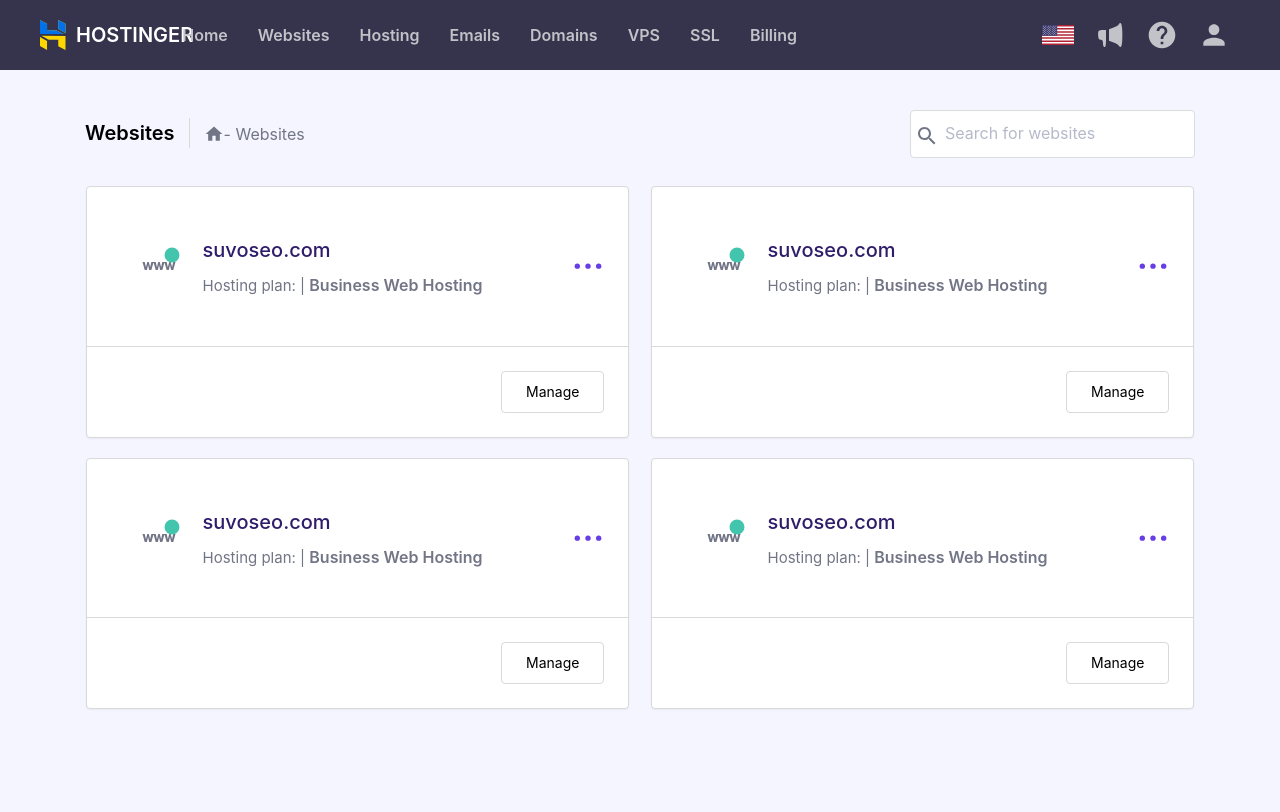
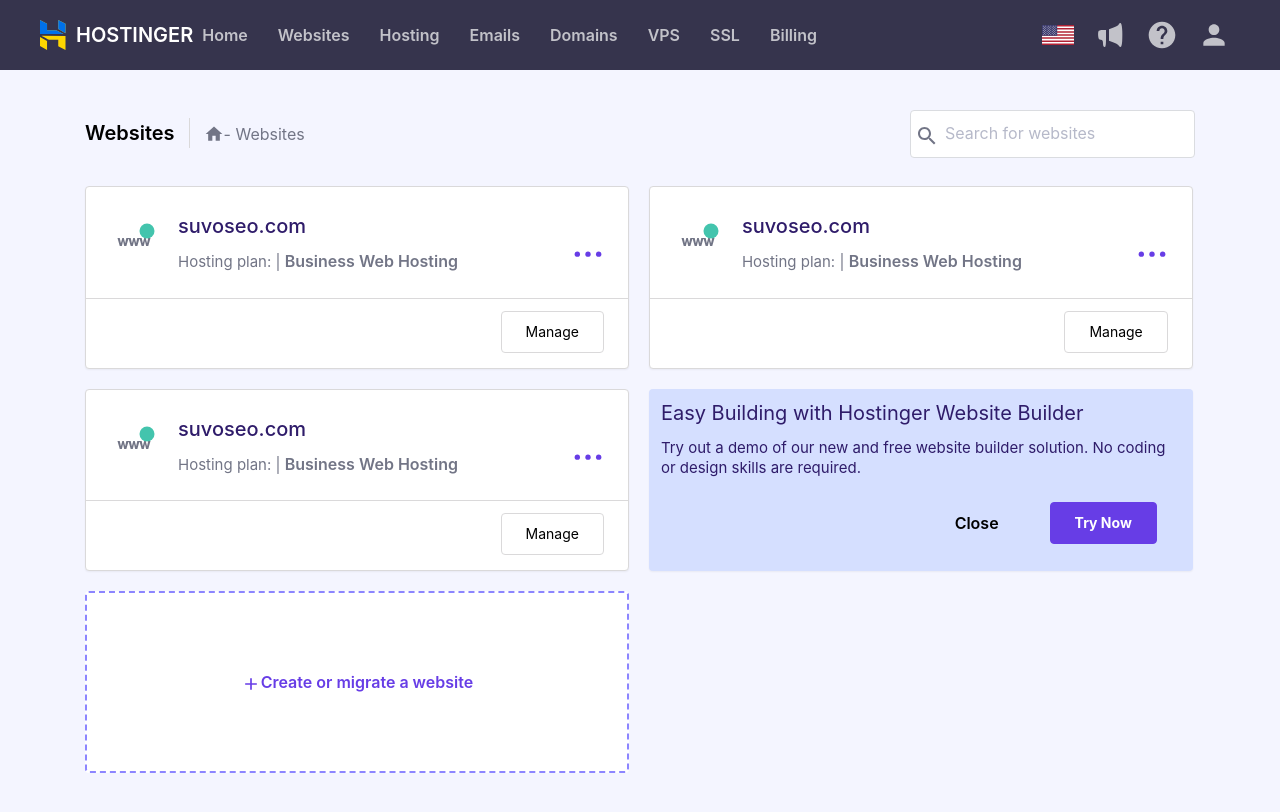
Before and after one commit to zkrana/Hostinger-clone, a React (Create React App) app: page /websites in a window 1280 px wide. Built offline with nearby package versions, Linux system fonts and the light colour scheme.

Commit message:
Website component implementation

```diff
--- a/src/App.css
+++ b/src/App.css
@@ -1,5 +1,6 @@
 .App {
   text-align: center;
+  padding-bottom: 40px;
 }
 
 .App-logo {
--- a/src/components/Header/header.css
+++ b/src/components/Header/header.css
@@ -6,6 +6,9 @@
   }
   .company-logo a {
     @apply contents;
+  }
+  .main-menu{
+    @apply ml-5;
   }
   .main-menu nav ul{
     @apply flex;
--- /dev/null
+++ b/src/components/Websites/MigrateWebsite.jsx
@@ -0,0 +1,13 @@
+import React from 'react'
+import './migrateweb.css'
+
+export default function MigrateWebsite() {
+  return (
+    <div className=' w-full sm:w-[49%]'>
+        <div className="migrate-website">
+            <svg part="svg" xmlns="http://www.w3.org/2000/svg" aria-hidden="true" aria-labelledby="icon-add" focusable="false" viewBox="0 0 24 24" class="h-icon icon-primary h-icon--no-custom-width" dataV4d57b1a8=""><g><path fill-rule="evenodd" clip-rule="evenodd" d="M19 13H13V19H11V13H5V11H11V5H13V11H19V13Z"></path></g></svg>
+            <h4> Create or migrate a website </h4>
+        </div>
+    </div>
+  )
+}
--- a/src/components/Websites/Renew.jsx
+++ b/src/components/Websites/Renew.jsx
@@ -1,13 +1,13 @@
 import React, { useState } from 'react'
 import './renew.css'
 export default function Renew() {
-    const [renew, setRenew] = useState(true);
+    const [renews, setRenews] = useState(true);
 
     const renewBlockHide = () =>{
-        if(renew === true){
-            setRenew(false)
+        if(renews == true){
+            setRenews(false)
         }else{
-            setRenew(true)
+            setRenews(true)
         }
 
     }
--- a/src/components/Websites/WebBlock.jsx
+++ b/src/components/Websites/WebBlock.jsx
@@ -41,10 +41,10 @@
 
 
   return (
-    <div className="container w-full sm:w-[49%]">
+    <div className="w-full sm:w-[49%]">
         <div className="content-body w-full">
             <div className="panel-controller">
-                <div className="main-box-wrapper">
+                <div className="main-box-wrapper fixweb-block-p">
                     <div className=" regular-heading title text-center md:text-left">
                         <div className="icon-box">
                             <svg part="svg" xmlns="http://www.w3.org/2000/svg" aria-hidden="true" aria-labelledby="icon-order-website" focusable="false" viewBox="0 0 24 24" class="h-icon" width="48" height="48" dataV735aeef5="" block="" grayDark=""><g><path fill-rule="evenodd" clip-rule="evenodd" d="M5.93245 14L6.5234 11.4933L7.11436 14H8.17926L9.29681 10H8.1617L7.5766 12.6687L6.90957 10H6.13723L5.47021 12.6687L4.87926 10H3.75L4.86755 14H5.93245ZM11.409 14L12 11.4933L12.5909 14H13.6558L14.7734 10H13.6383L13.0532 12.6687L12.3861 10H11.6138L10.9468 12.6687L10.3558 10H9.22656L10.3441 14H11.409ZM16.8857 14L17.4767 11.4933L18.0676 14H19.1325L20.2501 10H19.1149L18.5298 12.6687L17.8628 10H17.0905L16.4235 12.6687L15.8325 10H14.7032L15.8208 14H16.8857Z"></path></g></svg>
--- /dev/null
+++ b/src/components/Websites/WebsiteBuilder.jsx
@@ -0,0 +1,34 @@
+import React, { useState } from 'react'
+import './websitebuilder.css'
+
+export default function WebsiteBuilder() {
+    const [builderpop, setBuilderPop] = useState(true)
+    const builderPromoHide = () =>{
+        if(builderpop == true){
+            setBuilderPop(false)
+        }else{
+            setBuilderPop(true)
+        }
+    }
+
+    const PromoCssControll = builderpop? '' : 'builderPromoBannerHide'
+
+  return (
+    <div className={(PromoCssControll ) + ' w-full sm:w-[49%]' }>
+        <div className="website-builder">
+            <div className="builder-content">
+                <h2>Easy Building with Hostinger Website Builder</h2>
+                <p>
+                Try out a demo of our new and free website builder solution. No coding or design skills are required.
+                </p>
+            </div>
+            <div className="manage-btn">
+                <div className="action flexbox">
+                    <button type='button' className='close' onClick={builderPromoHide}> Close </button>
+                    <button type='button' className='btn btn-font' >Try Now</button>
+                </div>
+            </div>
+        </div>
+    </div>
+  )
+}
--- a/src/components/Websites/Websites.jsx
+++ b/src/components/Websites/Websites.jsx
@@ -2,6 +2,8 @@
 import Header from '../Header/Header'
 import WebsiteSearch from './WebsiteSearch'
 import WebBlock from './WebBlock'
+import WebsiteBuilder from './WebsiteBuilder'
+import MigrateWebsite from './MigrateWebsite'
 export default function Websites() {
   return (
     <div>
@@ -12,7 +14,8 @@
                 <WebBlock />
                 <WebBlock />
                 <WebBlock />
-                <WebBlock />
+                <WebsiteBuilder />
+                <MigrateWebsite />
             </div>
         </div>
     </div>
--- /dev/null
+++ b/src/components/Websites/migrateweb.css
@@ -0,0 +1,9 @@
+.migrate-website{
+    @apply bg-[white] border-[2px] border-dashed border-[#8c85ff] rounded flex justify-center items-center min-h-[182px] p-[24px] cursor-pointer;
+}
+.migrate-website h4{
+    @apply text-[16px] font-[600] leading-[24px] text-light;
+}
+.migrate-website svg{
+    @apply w-[20px] h-[20px] fill-light mt-1;
+}
--- a/src/components/Websites/website.css
+++ b/src/components/Websites/website.css
@@ -32,13 +32,21 @@
     align-items: center;
   }
   .manage-btn{
-    @apply p-[24px] flex justify-end;
+    @apply px-[24px] pt-3 pb-[15px] flex justify-end;
+  }
+
+  .fixweb-block-p{
+    @apply pt-0 px-0;
   }
   .web-btn{
     @apply border border-whiteborder rounded;
   }
   .web-action-icon svg {
     @apply fill-light transform rotate-90 hover:bg-[#f8f1f1] hover:rounded-full;
+}
+
+.panel-controller{
+  @apply pt-[24px] pb-0;
 }
 
 
--- /dev/null
+++ b/src/components/Websites/websitebuilder.css
@@ -0,0 +1,18 @@
+.website-builder{
+    @apply bg-[#d5dfff] p-3 rounded shadow-sm;
+}
+.builder-content{
+    @apply text-left;
+}
+.builder-content h2{
+    @apply text-[#2f1c6a] text-[20px] leading-[25px];
+}
+.builder-content p{
+    @apply text-[15px] text-[#2f1c6a] leading-[20px] my-3;
+}
+.close{
+    @apply hover:bg-[#ebe4ff] hover:text-bgColor font-semibold px-[35px] py-[9px] hover:rounded;
+}
+.builderPromoBannerHide{
+    @apply hidden;
+}
```
